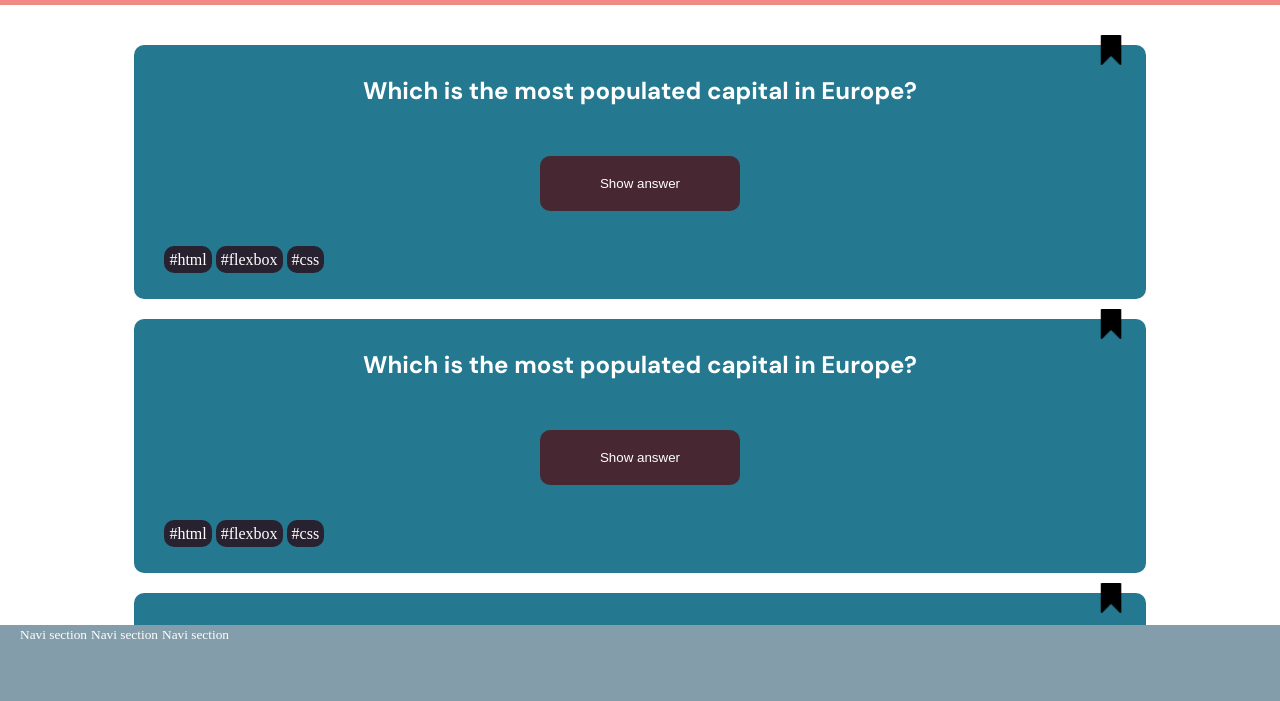
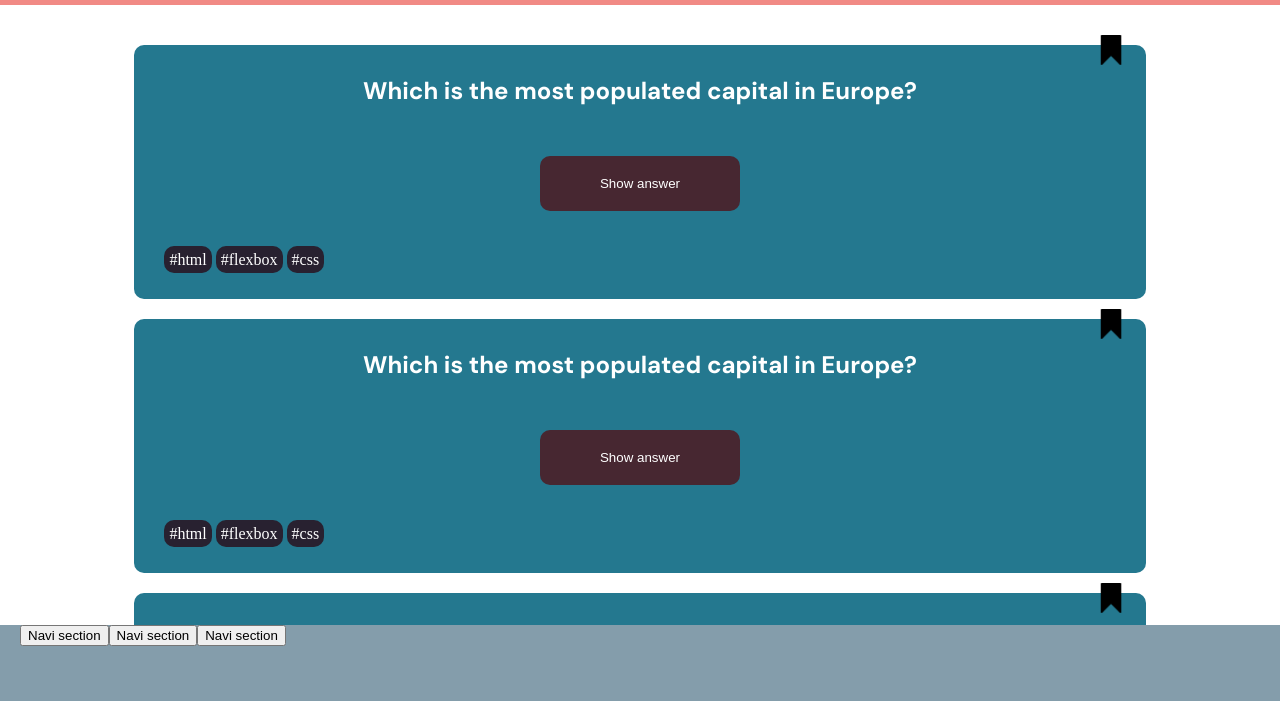
Before and after one commit to svetlivaksevski/Svetoslav-quiz-app, a plain HTML site: page index.html in a window 1280 px wide. Shown: the part 95-796 px from the top of the page. Drawn offline with nearby package versions, Linux system fonts and the light colour scheme; files that its build step writes are made by us from their sources.

Commit message:
Add css folder

```diff
--- a/index.html
+++ b/index.html
@@ -44,9 +44,9 @@
 
 </main>
 <nav class="navigation">
-	<small class="bookmark-dark">Navi section</small>
-	<small class="bookmark-bright">Navi section</small>
-	<small class="profile">Navi section</small>
+	<button class="specialnav">Navi section</small>
+	<button class="defaultnav">Navi section</small>
+	<button class="defaultnav">Navi section</small>
 </nav>
 </body>
 </html>
```
Also changed, not shown: css/button.css (renamed from button.css), css/card.css (renamed from card.css), css/global.css (renamed from global.css), css/header.css (renamed from header.css), css/navigation.css (renamed from navigation.css), css/style.css (renamed from style.css).
